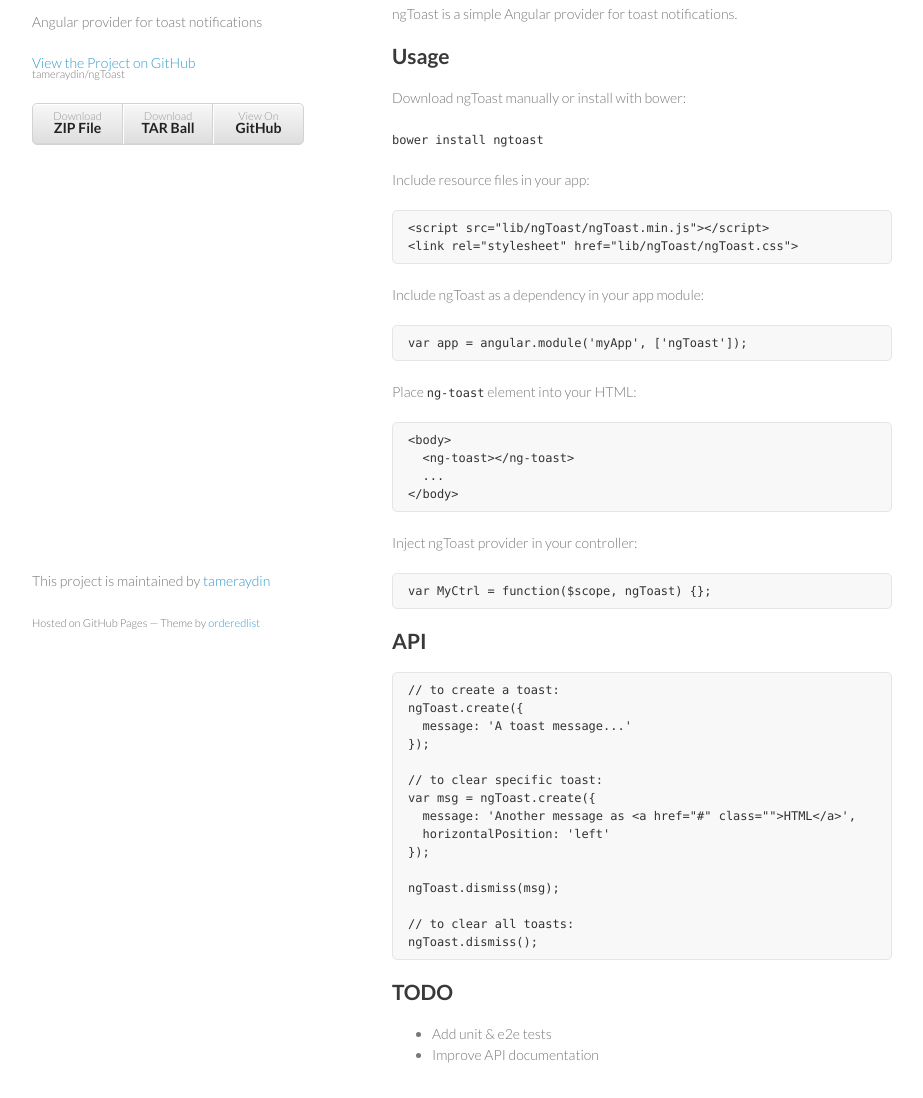
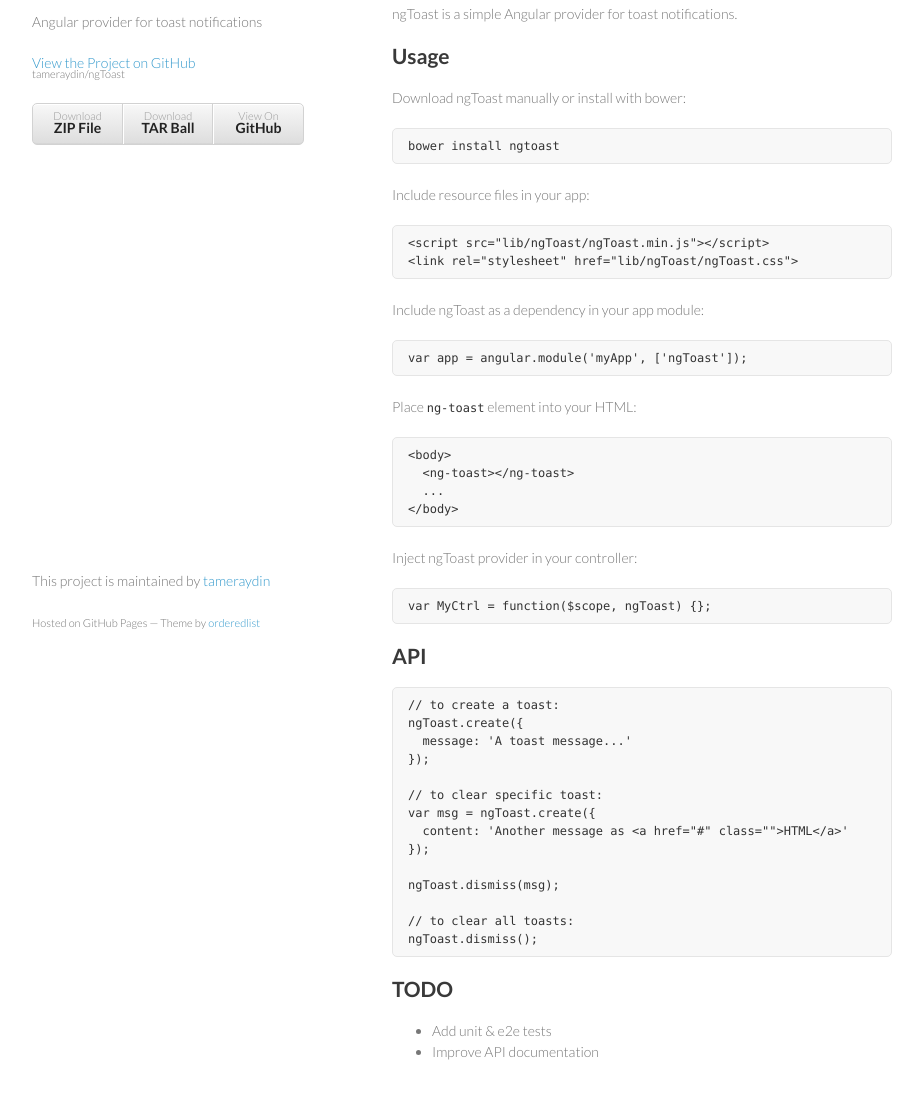
Before and after one commit to tameraydin/ngToast, a plain HTML site: page index.html in a window 1280 px wide. Shown: the part 98-1196 px from the top of the page, without its empty margins (178-1101 px from the left). Drawn offline with Linux system fonts and the light colour scheme.

Commit message:
small fix on documentation/usage

```diff
--- a/index.html
+++ b/index.html
@@ -38,7 +38,7 @@
 
 <p>Download ngToast manually or install with bower:</p>
 
-<p><code>bower install ngtoast</code></p>
+<pre><code>bower install ngtoast</code></pre>
 
 <p>Include resource files in your app:</p>
 
@@ -74,8 +74,7 @@
 
 // to clear specific toast:
 var msg = ngToast.create({
-  message: 'Another message as &lt;a href="#" class=""&gt;HTML&lt;/a&gt;',
-  horizontalPosition: 'left'
+  content: 'Another message as &lt;a href="#" class=""&gt;HTML&lt;/a&gt;'
 });
 
 ngToast.dismiss(msg);
```
